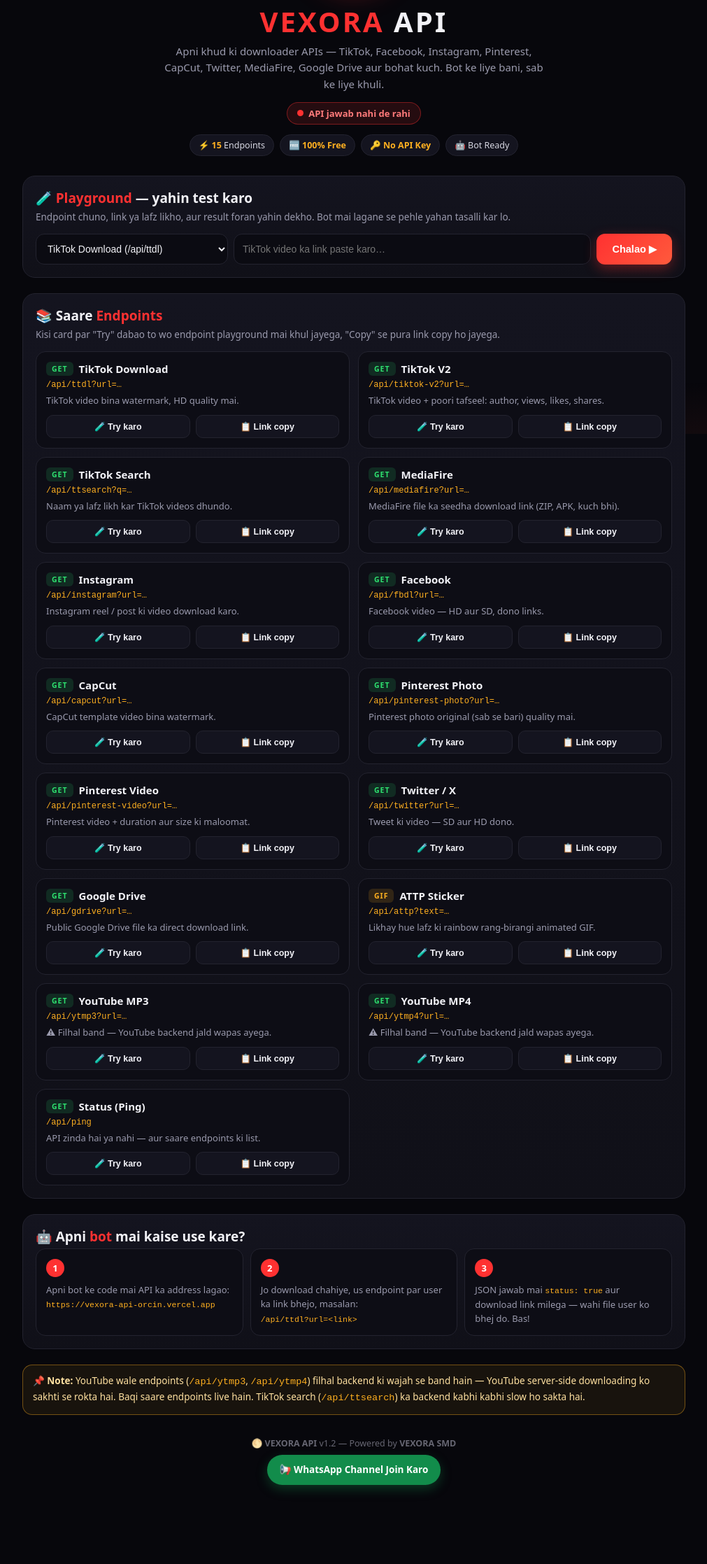
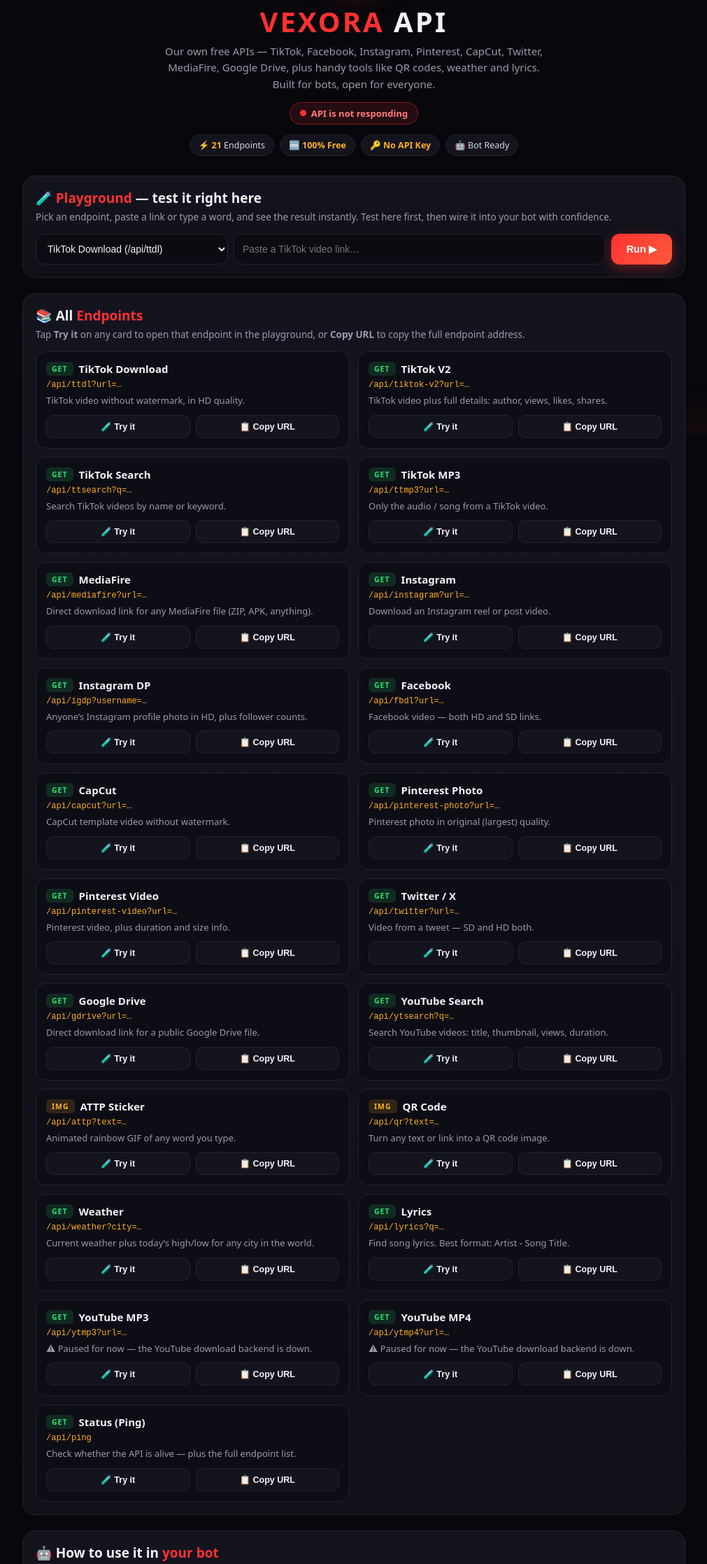
Before and after one commit to abdulraheemsamoo79-lgtm/vexora-api, a website: page index.html in a window 1280 px wide. Shown: the part 180-2415 px from the top of the page at 70% size, without its empty margins (134-1145 px from the left). Before the commit the page ends 2342 px from the top, so only its background shows below. Drawn offline with Linux system fonts and the light colour scheme; no server answers.

Commit message:
VEXORA API v1.3: website in English + 21 endpoints

```diff
--- a/index.html
+++ b/index.html
@@ -4,7 +4,7 @@
 <meta charset="UTF-8">
 <meta name="viewport" content="width=device-width, initial-scale=1.0">
 <title>VEXORA API — Free Downloader APIs</title>
-<meta name="description" content="VEXORA API — apni downloader APIs: TikTok, Facebook, Instagram, Pinterest, CapCut, Twitter, MediaFire, Google Drive aur ATTP. Free, bina key ke.">
+<meta name="description" content="VEXORA API — free downloader & utility APIs: TikTok, Facebook, Instagram, Pinterest, CapCut, Twitter, MediaFire, Google Drive, QR, Weather, Lyrics and more. No API key needed.">
 <style>
   * { box-sizing: border-box; }
   :root {
@@ -117,10 +117,10 @@
   <div class="hero">
     <img class="logo" src="https://i.ibb.co/HTS7V92c/vexora-v2-3-samurai.png" alt="VEXORA" onerror="this.style.display='none'">
     <h1><span class="v">VEXORA</span> API</h1>
-    <p class="tag">Apni khud ki downloader APIs — TikTok, Facebook, Instagram, Pinterest, CapCut, Twitter, MediaFire, Google Drive aur bohat kuch. Bot ke liye bani, sab ke liye khuli.</p>
-    <span id="badge" class="badge"><span class="dot"></span><span id="badgeTxt">Status check ho raha hai…</span></span>
+    <p class="tag">Our own free APIs — TikTok, Facebook, Instagram, Pinterest, CapCut, Twitter, MediaFire, Google Drive, plus handy tools like QR codes, weather and lyrics. Built for bots, open for everyone.</p>
+    <span id="badge" class="badge"><span class="dot"></span><span id="badgeTxt">Checking status…</span></span>
     <div class="chips">
-      <span class="chip">⚡ <b>15</b> Endpoints</span>
+      <span class="chip">⚡ <b>21</b> Endpoints</span>
       <span class="chip">🆓 <b>100% Free</b></span>
       <span class="chip">🔑 <b>No API Key</b></span>
       <span class="chip">🤖 Bot Ready</span>
@@ -128,12 +128,12 @@
   </div>
 
   <div class="card">
-    <h2>🧪 <span class="em">Playground</span> — yahin test karo</h2>
-    <p class="sub">Endpoint chuno, link ya lafz likho, aur result foran yahin dekho. Bot mai lagane se pehle yahan tasalli kar lo.</p>
+    <h2>🧪 <span class="em">Playground</span> — test it right here</h2>
+    <p class="sub">Pick an endpoint, paste a link or type a word, and see the result instantly. Test here first, then wire it into your bot with confidence.</p>
     <div class="pg-row">
       <select id="pgSel"></select>
-      <input type="text" id="pgIn" placeholder="Link yahan paste karo…">
-      <button class="btn" id="pgBtn">Chalao ▶</button>
+      <input type="text" id="pgIn" placeholder="Paste a link here…">
+      <button class="btn" id="pgBtn">Run ▶</button>
     </div>
     <div class="pg-out" id="pgOut">
       <p class="pg-msg" id="pgMsg"></p>
@@ -143,49 +143,55 @@
   </div>
 
   <div class="card">
-    <h2>📚 Saare <span class="em">Endpoints</span></h2>
-    <p class="sub">Kisi card par "Try" dabao to wo endpoint playground mai khul jayega, "Copy" se pura link copy ho jayega.</p>
+    <h2>📚 All <span class="em">Endpoints</span></h2>
+    <p class="sub">Tap <b>Try it</b> on any card to open that endpoint in the playground, or <b>Copy URL</b> to copy the full endpoint address.</p>
     <div class="grid" id="grid"></div>
   </div>
 
   <div class="card">
-    <h2>🤖 Apni <span class="em">bot</span> mai kaise use kare?</h2>
+    <h2>🤖 How to use it in <span class="em">your bot</span></h2>
     <div class="steps">
       <div class="step"><span class="n">1</span>
-        <p>Apni bot ke code mai API ka address lagao:<br><code>https://vexora-api-orcin.vercel.app</code></p></div>
+        <p>Put the API base address in your bot code:<br><code>https://vexora-api-orcin.vercel.app</code></p></div>
       <div class="step"><span class="n">2</span>
-        <p>Jo download chahiye, us endpoint par user ka link bhejo, masalan:<br><code>/api/ttdl?url=&lt;link&gt;</code></p></div>
+        <p>Send the user's link to the endpoint you need, for example:<br><code>/api/ttdl?url=&lt;link&gt;</code></p></div>
       <div class="step"><span class="n">3</span>
-        <p>JSON jawab mai <code>status: true</code> aur download link milega — wahi file user ko bhej do. Bas!</p></div>
+        <p>The JSON reply contains <code>status: true</code> and the download link — just send that file to the user. Done!</p></div>
     </div>
   </div>
 
-  <div class="note">📌 <b>Note:</b> YouTube wale endpoints (<code>/api/ytmp3</code>, <code>/api/ytmp4</code>) filhal backend ki wajah se band hain — YouTube server-side downloading ko sakhti se rokta hai. Baqi saare endpoints live hain. TikTok search (<code>/api/ttsearch</code>) ka backend kabhi kabhi slow ho sakta hai.</div>
+  <div class="note">📌 <b>Note:</b> The YouTube download endpoints (<code>/api/ytmp3</code>, <code>/api/ytmp4</code>) are paused for now because their download backend is down — YouTube blocks server-side downloading hard. YouTube <b>search</b> works fine. Every other endpoint is live; TikTok search (<code>/api/ttsearch</code>) can be slow at times.</div>
 
   <footer>
-    🌕 <b>VEXORA API</b> v1.2 — Powered by <b>VEXORA SMD</b><br>
-    <a class="chan" href="https://whatsapp.com/channel/0029Vawbj7e5kg7AFF5MuZ28" target="_blank" rel="noopener">📢 WhatsApp Channel Join Karo</a>
+    🌕 <b>VEXORA API</b> v1.3 — Powered by <b>VEXORA SMD</b><br>
+    <a class="chan" href="https://whatsapp.com/channel/0029Vawbj7e5kg7AFF5MuZ28" target="_blank" rel="noopener">📢 Join our WhatsApp Channel</a>
   </footer>
 </div>
 
 <script>
 const BASE = location.origin;
 const EPS = [
-  { id:'ttdl',            name:'TikTok Download',   param:'url',  kind:'json', desc:'TikTok video bina watermark, HD quality mai.', ph:'TikTok video ka link paste karo…' },
-  { id:'tiktok-v2',       name:'TikTok V2',         param:'url',  kind:'json', desc:'TikTok video + poori tafseel: author, views, likes, shares.', ph:'TikTok video ka link paste karo…' },
-  { id:'ttsearch',        name:'TikTok Search',     param:'q',    kind:'json', desc:'Naam ya lafz likh kar TikTok videos dhundo.', ph:'Masalan: funny cats' },
-  { id:'mediafire',       name:'MediaFire',         param:'url',  kind:'json', desc:'MediaFire file ka seedha download link (ZIP, APK, kuch bhi).', ph:'MediaFire file ka link paste karo…' },
-  { id:'instagram',       name:'Instagram',         param:'url',  kind:'json', desc:'Instagram reel / post ki video download karo.', ph:'Instagram reel ka link paste karo…' },
-  { id:'fbdl',            name:'Facebook',          param:'url',  kind:'json', desc:'Facebook video — HD aur SD, dono links.', ph:'Facebook video ka link paste karo…' },
-  { id:'capcut',          name:'CapCut',            param:'url',  kind:'json', desc:'CapCut template video bina watermark.', ph:'CapCut template ka link paste karo…' },
-  { id:'pinterest-photo', name:'Pinterest Photo',   param:'url',  kind:'json', desc:'Pinterest photo original (sab se bari) quality mai.', ph:'Pinterest pin ka link paste karo…' },
-  { id:'pinterest-video', name:'Pinterest Video',   param:'url',  kind:'json', desc:'Pinterest video + duration aur size ki maloomat.', ph:'Pinterest pin ka link paste karo…' },
-  { id:'twitter',         name:'Twitter / X',       param:'url',  kind:'json', desc:'Tweet ki video — SD aur HD dono.', ph:'Tweet ka link paste karo…' },
-  { id:'gdrive',          name:'Google Drive',      param:'url',  kind:'json', desc:'Public Google Drive file ka direct download link.', ph:'Google Drive file ka link paste karo…' },
-  { id:'attp',            name:'ATTP Sticker',      param:'text', kind:'img',  desc:'Likhay hue lafz ki rainbow rang-birangi animated GIF.', ph:'Masalan: VEXORA' },
-  { id:'ytmp3',           name:'YouTube MP3',       param:'url',  kind:'json', desc:'⚠ Filhal band — YouTube backend jald wapas ayega.', ph:'YouTube video ka link (filhal band hai)…' },
-  { id:'ytmp4',           name:'YouTube MP4',       param:'url',  kind:'json', desc:'⚠ Filhal band — YouTube backend jald wapas ayega.', ph:'YouTube video ka link (filhal band hai)…' },
-  { id:'ping',            name:'Status (Ping)',     param:'',     kind:'json', desc:'API zinda hai ya nahi — aur saare endpoints ki list.', ph:'' }
+  { id:'ttdl',            name:'TikTok Download',   param:'url',      kind:'json', desc:'TikTok video without watermark, in HD quality.', ph:'Paste a TikTok video link…' },
+  { id:'tiktok-v2',       name:'TikTok V2',         param:'url',      kind:'json', desc:'TikTok video plus full details: author, views, likes, shares.', ph:'Paste a TikTok video link…' },
+  { id:'ttsearch',        name:'TikTok Search',     param:'q',        kind:'json', desc:'Search TikTok videos by name or keyword.', ph:'e.g. funny cats' },
+  { id:'ttmp3',           name:'TikTok MP3',        param:'url',      kind:'json', desc:'Only the audio / song from a TikTok video.', ph:'Paste a TikTok video link…' },
+  { id:'mediafire',       name:'MediaFire',         param:'url',      kind:'json', desc:'Direct download link for any MediaFire file (ZIP, APK, anything).', ph:'Paste a MediaFire file link…' },
+  { id:'instagram',       name:'Instagram',         param:'url',      kind:'json', desc:'Download an Instagram reel or post video.', ph:'Paste an Instagram reel link…' },
+  { id:'igdp',            name:'Instagram DP',      param:'username', kind:'json', desc:'Anyone\u2019s Instagram profile photo in HD, plus follower counts.', ph:'e.g. instagram' },
+  { id:'fbdl',            name:'Facebook',          param:'url',      kind:'json', desc:'Facebook video — both HD and SD links.', ph:'Paste a Facebook video link…' },
+  { id:'capcut',          name:'CapCut',            param:'url',      kind:'json', desc:'CapCut template video without watermark.', ph:'Paste a CapCut template link…' },
+  { id:'pinterest-photo', name:'Pinterest Photo',   param:'url',      kind:'json', desc:'Pinterest photo in original (largest) quality.', ph:'Paste a Pinterest pin link…' },
+  { id:'pinterest-video', name:'Pinterest Video',   param:'url',      kind:'json', desc:'Pinterest video, plus duration and size info.', ph:'Paste a Pinterest pin link…' },
+  { id:'twitter',         name:'Twitter / X',       param:'url',      kind:'json', desc:'Video from a tweet — SD and HD both.', ph:'Paste a tweet link…' },
+  { id:'gdrive',          name:'Google Drive',      param:'url',      kind:'json', desc:'Direct download link for a public Google Drive file.', ph:'Paste a Google Drive file link…' },
+  { id:'ytsearch',        name:'YouTube Search',    param:'q',        kind:'json', desc:'Search YouTube videos: title, thumbnail, views, duration.', ph:'e.g. Alan Walker Faded' },
+  { id:'attp',            name:'ATTP Sticker',      param:'text',     kind:'img',  desc:'Animated rainbow GIF of any word you type.', ph:'e.g. VEXORA' },
+  { id:'qr',              name:'QR Code',           param:'text',     kind:'img',  desc:'Turn any text or link into a QR code image.', ph:'e.g. https://google.com' },
+  { id:'weather',         name:'Weather',           param:'city',     kind:'json', desc:'Current weather plus today\u2019s high/low for any city in the world.', ph:'e.g. Karachi' },
+  { id:'lyrics',          name:'Lyrics',            param:'q',        kind:'json', desc:'Find song lyrics. Best format: Artist - Song Title.', ph:'e.g. Adele - Hello' },
+  { id:'ytmp3',           name:'YouTube MP3',       param:'url',      kind:'json', desc:'⚠ Paused for now — the YouTube download backend is down.', ph:'YouTube link (paused for now)…' },
+  { id:'ytmp4',           name:'YouTube MP4',       param:'url',      kind:'json', desc:'⚠ Paused for now — the YouTube download backend is down.', ph:'YouTube link (paused for now)…' },
+  { id:'ping',            name:'Status (Ping)',     param:'',         kind:'json', desc:'Check whether the API is alive — plus the full endpoint list.', ph:'' }
 ];
 
 const sel = document.getElementById('pgSel');
@@ -207,19 +213,19 @@
   card.className = 'ep';
   card.innerHTML =
     '<div class="top"><span class="get' + (ep.kind === 'img' ? ' imgb' : '') + '">' +
-    (ep.kind === 'img' ? 'GIF' : 'GET') + '</span><span class="name">' + ep.name + '</span></div>' +
+    (ep.kind === 'img' ? 'IMG' : 'GET') + '</span><span class="name">' + ep.name + '</span></div>' +
     '<code>/api/' + ep.id + (ep.param ? '?' + ep.param + '=…' : '') + '</code>' +
     '<p>' + ep.desc + '</p>' +
-    '<div class="row"><button class="mini try">🧪 Try karo</button><button class="mini copy">📋 Link copy</button></div>';
+    '<div class="row"><button class="mini try">🧪 Try it</button><button class="mini copy">📋 Copy URL</button></div>';
   card.querySelector('.try').onclick = () => {
     sel.value = ep.id; syncInput();
     document.getElementById('pgIn').focus();
     window.scrollTo({ top: 0, behavior: 'smooth' });
   };
   card.querySelector('.copy').onclick = async (e) => {
-    try { await navigator.clipboard.writeText(epUrl(ep)); e.target.textContent = '✅ Copy ho gaya!'; }
+    try { await navigator.clipboard.writeText(epUrl(ep)); e.target.textContent = '✅ Copied!'; }
     catch (_) { e.target.textContent = epUrl(ep); }
-    setTimeout(() => { e.target.textContent = '📋 Link copy'; }, 1600);
+    setTimeout(() => { e.target.textContent = '📋 Copy URL'; }, 1600);
   };
   grid.appendChild(card);
 });
@@ -227,7 +233,7 @@
 function syncInput() {
   const ep = cur();
   inp.style.display = ep.param ? '' : 'none';
-  inp.placeholder = ep.ph || 'Link yahan paste karo…';
+  inp.placeholder = ep.ph || 'Paste a link here…';
 }
 sel.onchange = syncInput;
 syncInput();
@@ -239,7 +245,7 @@
   const r = d.result;
   if (typeof r === 'string' && /^https?:/.test(r)) return r;
   if (r && typeof r === 'object') {
-    return r.video || r.video_download || r.video_hd || r.download_url || r.audio_download || r.video_sd || '';
+    return r.video || r.video_download || r.video_hd || r.download_url || r.audio_download || r.audio || r.dp || r.video_sd || '';
   }
   return d.hd_link || '';
 }
@@ -254,17 +260,17 @@
   const ep = cur();
   out.style.display = 'block'; media.innerHTML = ''; pre.style.display = 'none';
   const val = inp.value.trim();
-  if (ep.param && !val) { msg.textContent = '⚠ Pehle kuch likho / link paste karo.'; return; }
+  if (ep.param && !val) { msg.textContent = '⚠ Type something or paste a link first.'; return; }
   const url = epUrl(ep, val);
   if (ep.kind === 'img') {
-    msg.textContent = 'GIF ban raha hai…';
+    msg.textContent = ep.id === 'qr' ? 'Making your QR code…' : 'Making your GIF…';
     const im = new Image();
-    im.onload = () => { msg.textContent = '✅ GIF tayyar:'; media.appendChild(im); };
-    im.onerror = () => { msg.textContent = '❌ GIF nahi bana — dobara try karo.'; };
-    im.src = url; im.alt = 'ATTP GIF';
+    im.onload = () => { msg.textContent = '✅ Ready:'; media.appendChild(im); };
+    im.onerror = () => { msg.textContent = '❌ Could not generate the image — please try again.'; };
+    im.src = url; im.alt = ep.name;
     return;
   }
-  btn.disabled = true; msg.textContent = '⏳ API se jawab aa raha hai… (kabhi kabhi 10-20 second lagte hain)';
+  btn.disabled = true; msg.textContent = '⏳ Contacting the API… (it can take 10-20 seconds sometimes)';
   try {
     const r = await fetch(url);
     const d = await r.json();
@@ -272,21 +278,21 @@
     pre.style.display = 'block';
     const link = pickLink(d);
     if (link) {
-      msg.innerHTML = '✅ <b>Ho gaya!</b> Neeche download link hai:';
+      msg.innerHTML = '✅ <b>Done!</b> Here is your link:';
       const a = document.createElement('a');
       a.className = 'dl-btn'; a.href = link; a.target = '_blank'; a.rel = 'noopener';
-      a.textContent = '⬇ Download / Link Kholo';
+      a.textContent = '⬇ Open Download Link';
       media.appendChild(a);
-      if (/\.(jpe?g|png|webp)(\?|$)/i.test(link)) {
+      if (/\.(jpe?g|png|webp)(\?|$)/i.test(link) || /scontent|cdninstagram|fbcdn/.test(link)) {
         const im = new Image(); im.src = link; media.appendChild(im);
       }
     } else if (d && (d.status === false || d.success === false || d.error)) {
-      msg.textContent = '⚠ API ne jawab dia, lekin kaam nahi hua — wajah neeche JSON mai likhi hai.';
+      msg.textContent = '⚠ The API replied, but the job failed — the reason is in the JSON below.';
     } else {
-      msg.textContent = '✅ Jawab aa gaya — tafseel neeche hai.';
+      msg.textContent = '✅ Response received — full details below.';
     }
   } catch (e) {
-    msg.textContent = '❌ API se rabta nahi hua. Thori dair baad dobara try karo.';
+    msg.textContent = '❌ Could not reach the API. Please try again in a little while.';
   }
   btn.disabled = false;
 };
@@ -296,12 +302,12 @@
   const b = document.getElementById('badge');
   if (d && d.status) {
     b.classList.add('live');
-    document.getElementById('badgeTxt').textContent = 'LIVE — API chal rahi hai';
+    document.getElementById('badgeTxt').textContent = 'LIVE — API is running';
   } else throw 0;
 }).catch(() => {
   const b = document.getElementById('badge');
   b.classList.add('down');
-  document.getElementById('badgeTxt').textContent = 'API jawab nahi de rahi';
+  document.getElementById('badgeTxt').textContent = 'API is not responding';
 });
 </script>
 </body>
```
